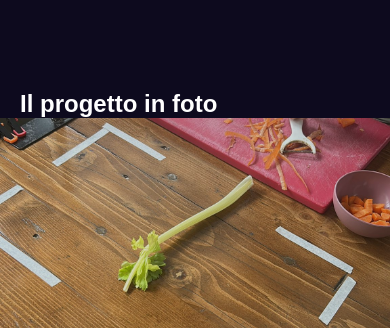
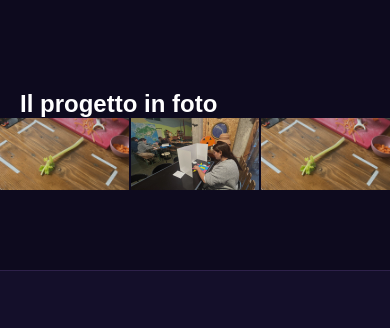
Before and after one commit to fosforoscienza/why-not, a website: page index.html in a window 390 px wide. Shown: the part 7050-7378 px from the top of the page. Drawn offline with Linux system fonts and the light colour scheme; a web font is replaced by a local one.

Commit message:
fix(gallery): foto più piccole, tutte in una riga

```diff
--- a/css/style.css
+++ b/css/style.css
@@ -735,7 +735,8 @@ h1, h2, h3, h4 { font-family: var(--font-head); font-weight: 800; line-height: 1
 
 .gallery__item {
   overflow: hidden;
-  aspect-ratio: 4/3;
+  aspect-ratio: 16/9;
+  max-height: 260px;
 }
 
 .gallery__item img {
@@ -753,11 +754,8 @@ h1, h2, h3, h4 { font-family: var(--font-head); font-weight: 800; line-height: 1
 }
 
 @media (max-width: 768px) {
-  .gallery__strip {
-    grid-template-columns: 1fr;
-    gap: 4px;
-  }
-  .gallery__item { aspect-ratio: 16/9; }
+  .gallery__strip { gap: 2px; }
+  .gallery__item { aspect-ratio: 16/9; max-height: 140px; }
 }
 
 /* ── Footer ─────────────────────────────────────── */
```
